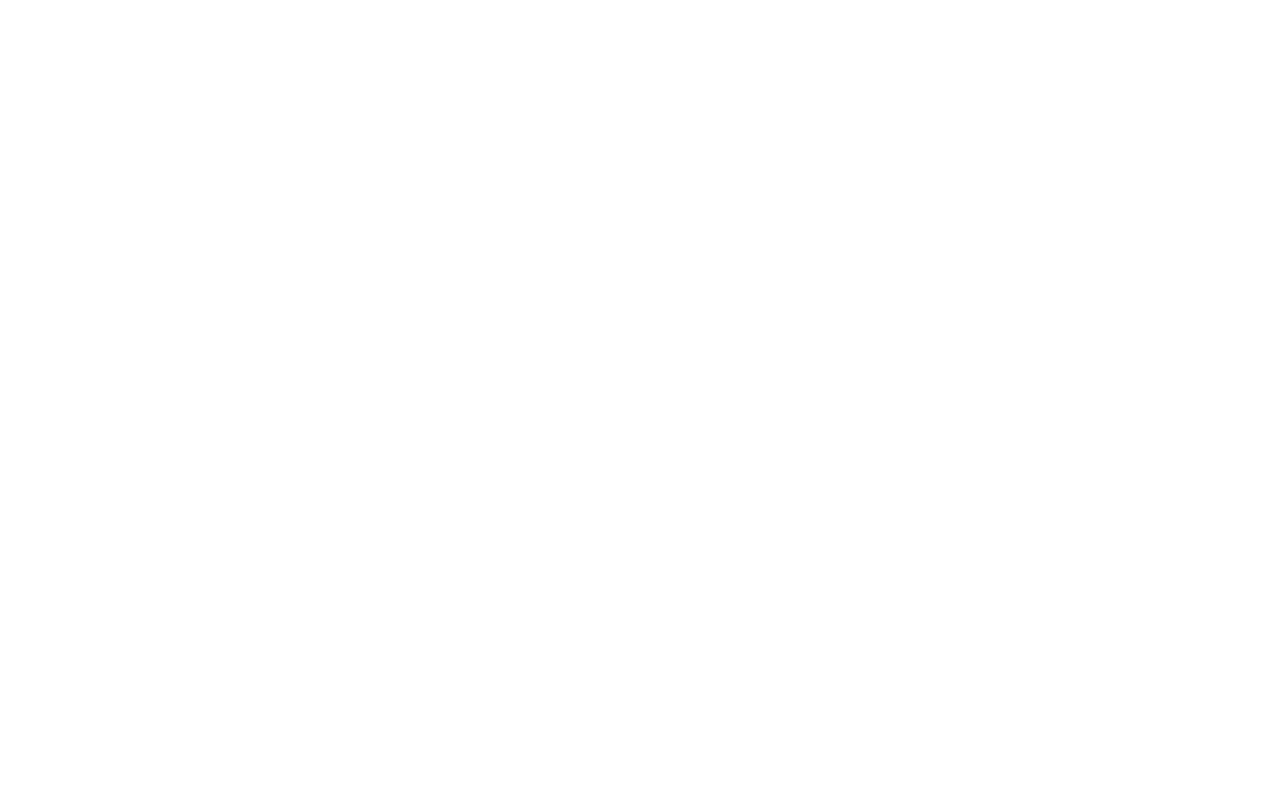
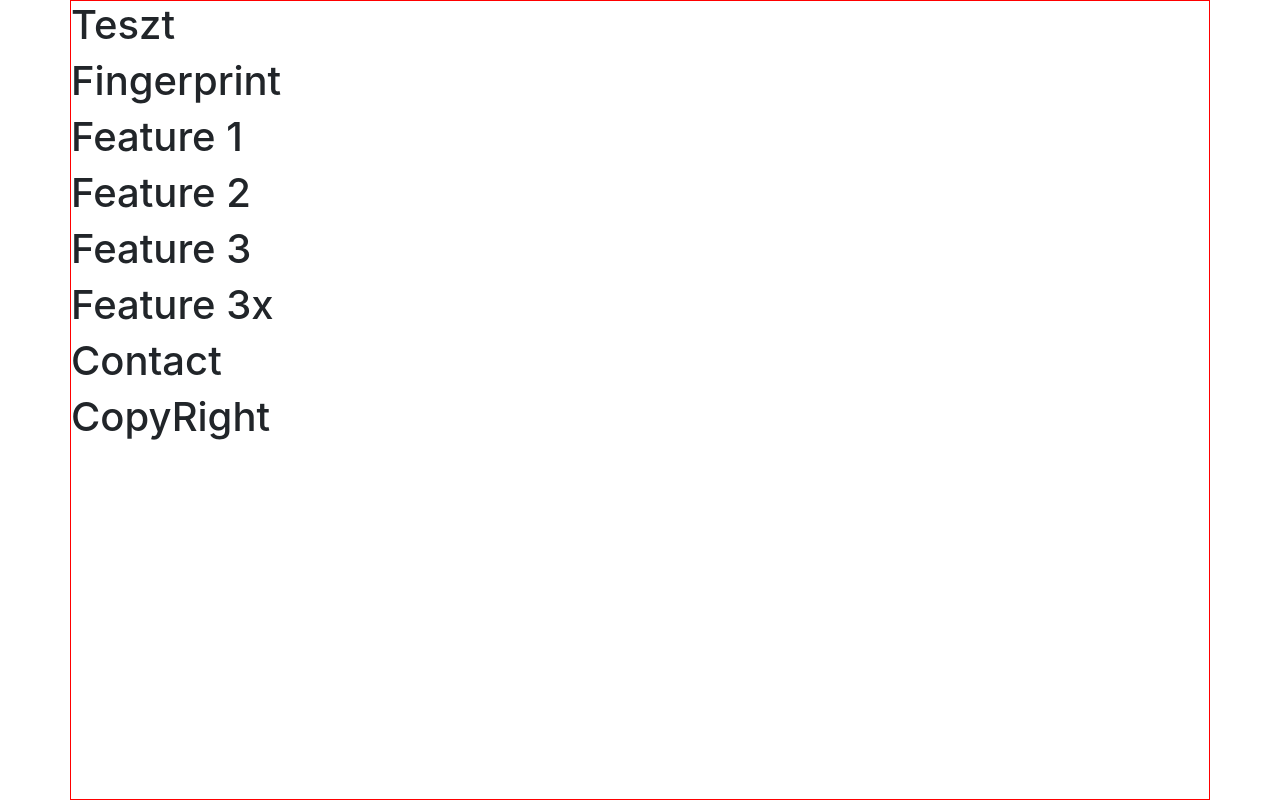
Before and after one commit to DanielMoln/Svelt-landing-page, a Svelte app: page / in a window 1280 px wide. Built offline with nearby package versions, Linux system fonts and the light colour scheme.

Commit message:
initial components & page structure

```diff
--- a/old/index.html
+++ b/old/index.html
@@ -70,6 +70,7 @@
         </ul>
       </div>
     </nav>
+
     <div class="fingerprint-block">
       <div class="container">
         <div class="row">
--- a/src/App.svelte
+++ b/src/App.svelte
@@ -1,9 +1,50 @@
 <script>
+  import Contact from "./components/Contact.svelte";
+  import CopyRight from "./components/CopyRight.svelte";
+  import Feature from "./components/Feature.svelte";
+  import FeatureCollection from "./components/FeatureCollection.svelte";
+  import Navigation from "./components/Navigation.svelte";
 </script>
 
-<main>
-  <p class="read-the-docs" />
-</main>
+<div class="container" style="border: 1px solid red; height: 100vh;">
+  <div class="row">
+    <div
+      class="col-12 d-flex flex-column justify-content-center align-items-center"
+    >
+      <div class="row w-100">
+        <Navigation />
+      </div>
+      <div class="row w-100">
+        <h1>Fingerprint</h1>
+      </div>
+      <div class="row w-100">
+        <Feature num={1} />
+      </div>
+      <div class="row w-100">
+        <Feature num={2} />
+      </div>
+      <div class="row w-100">
+        <Feature num={3} />
+      </div>
+      <div class="row w-100">
+        <FeatureCollection />
+      </div>
+      <div class="row w-100">
+        <Contact />
+      </div>
+      <div class="row w-100">
+        <CopyRight />
+      </div>
+    </div>
+  </div>
+</div>
 
 <style>
+  * {
+    padding: 0;
+    box-sizing: border-box;
+  }
+  .row {
+    margin: 0 !important;
+  }
 </style>
--- a/src/app.css
+++ /dev/null
@@ -1,80 +0,0 @@
-:root {
-  font-family: Inter, system-ui, Avenir, Helvetica, Arial, sans-serif;
-  line-height: 1.5;
-  font-weight: 400;
-
-  color-scheme: light dark;
-  color: rgba(255, 255, 255, 0.87);
-  background-color: #242424;
-
-  font-synthesis: none;
-  text-rendering: optimizeLegibility;
-  -webkit-font-smoothing: antialiased;
-  -moz-osx-font-smoothing: grayscale;
-  -webkit-text-size-adjust: 100%;
-}
-
-a {
-  font-weight: 500;
-  color: #646cff;
-  text-decoration: inherit;
-}
-a:hover {
-  color: #535bf2;
-}
-
-body {
-  margin: 0;
-  display: flex;
-  place-items: center;
-  min-width: 320px;
-  min-height: 100vh;
-}
-
-h1 {
-  font-size: 3.2em;
-  line-height: 1.1;
-}
-
-.card {
-  padding: 2em;
-}
-
-#app {
-  max-width: 1280px;
-  margin: 0 auto;
-  padding: 2rem;
-  text-align: center;
-}
-
-button {
-  border-radius: 8px;
-  border: 1px solid transparent;
-  padding: 0.6em 1.2em;
-  font-size: 1em;
-  font-weight: 500;
-  font-family: inherit;
-  background-color: #1a1a1a;
-  cursor: pointer;
-  transition: border-color 0.25s;
-}
-button:hover {
-  border-color: #646cff;
-}
-button:focus,
-button:focus-visible {
-  outline: 4px auto -webkit-focus-ring-color;
-}
-
-@media (prefers-color-scheme: light) {
-  :root {
-    color: #213547;
-    background-color: #ffffff;
-  }
-  a:hover {
-    color: #747bff;
-  }
-  button {
-    background-color: #f9f9f9;
-  }
-}
--- /dev/null
+++ b/src/components/Contact.svelte
@@ -0,0 +1 @@
+<h1>Contact</h1>
--- /dev/null
+++ b/src/components/CopyRight.svelte
@@ -0,0 +1 @@
+<h1>CopyRight</h1>
--- /dev/null
+++ b/src/components/Feature.svelte
@@ -0,0 +1,5 @@
+<script>
+  export let num = 0;
+</script>
+
+<h1>Feature {num}</h1>
--- /dev/null
+++ b/src/components/FeatureCollection.svelte
@@ -0,0 +1 @@
+<h1>Feature 3x</h1>
--- /dev/null
+++ b/src/components/Fingerprint.svelte
@@ -0,0 +1 @@
+<h1>Fingerprint</h1>
--- /dev/null
+++ b/src/components/Navigation.svelte
@@ -0,0 +1 @@
+<h1>Teszt</h1>
--- a/src/main.js
+++ b/src/main.js
@@ -1,4 +1,3 @@
-import './app.css'
 import App from './App.svelte'
 
 const app = new App({
```
